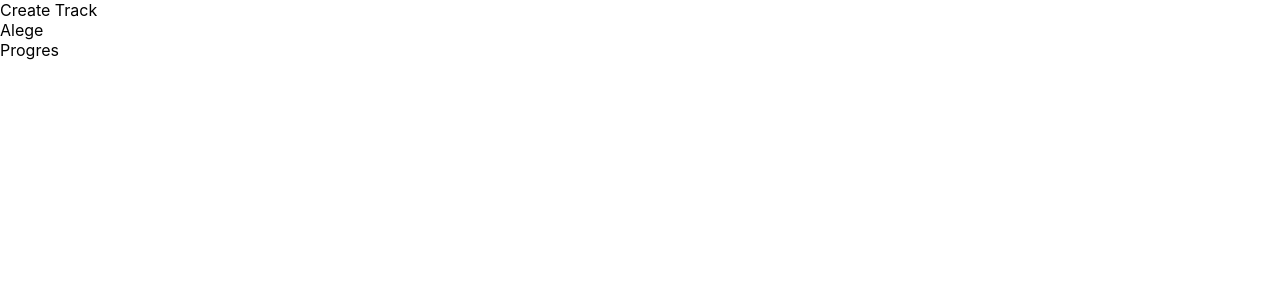
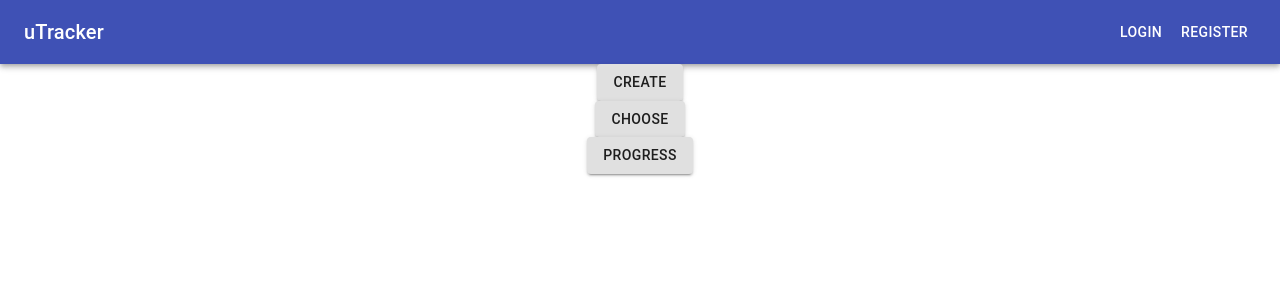
Before and after one commit to rdelian/universal-tracker, a Next.js app: page / in a window 1280 px wide. Shown: the top 300 px of the page. Built offline with nearby package versions, Linux system fonts and the light colour scheme.

Commit message:
update: dashboard

```diff
--- a/pages/index.js
+++ b/pages/index.js
@@ -1,18 +1,38 @@
 import styles from '../styles/Home.module.css'
+import { makeStyles } from '@material-ui/core/styles';
 import Link from 'next/link'
+import Grid from '@material-ui/core/Grid';
+import Container from '@material-ui/core/Container';
+import Button from '@material-ui/core/Button';
+import AppBar from '@material-ui/core/AppBar';
+import Toolbar from '@material-ui/core/Toolbar';
+import Typography from '@material-ui/core/Typography';
 
 export default function Home() {
   return (
     <>
+      <AppBar position="static">
+        <Toolbar>
+          <Typography variant="h6" style={{ flexGrow: 1 }}>
+            uTracker
+          </Typography>
+          <Button color="inherit">Login</Button>
+          <Button color="inherit">Register</Button>
+        </Toolbar>
+      </AppBar>
+      <Container maxWidth="sm">
+        <Grid container direction="column" justify="center" alignItems="center" >
           <Link href='/create'>
-        <div className='card'>Create Track</div>
+            <Button variant="contained">Create</Button>
           </Link>
           <Link href='/choose'>
-        <div className='card'>Alege</div>
+            <Button variant="contained">Choose</Button>
           </Link>
           <Link href='/progress'>
-        <div className='card'>Progres</div>
+            <Button variant="contained">Progress</Button>
           </Link>
+        </Grid>
+      </Container>
     </>
   )
 }
```
Lines whose indentation alone changed are shown as unchanged.
